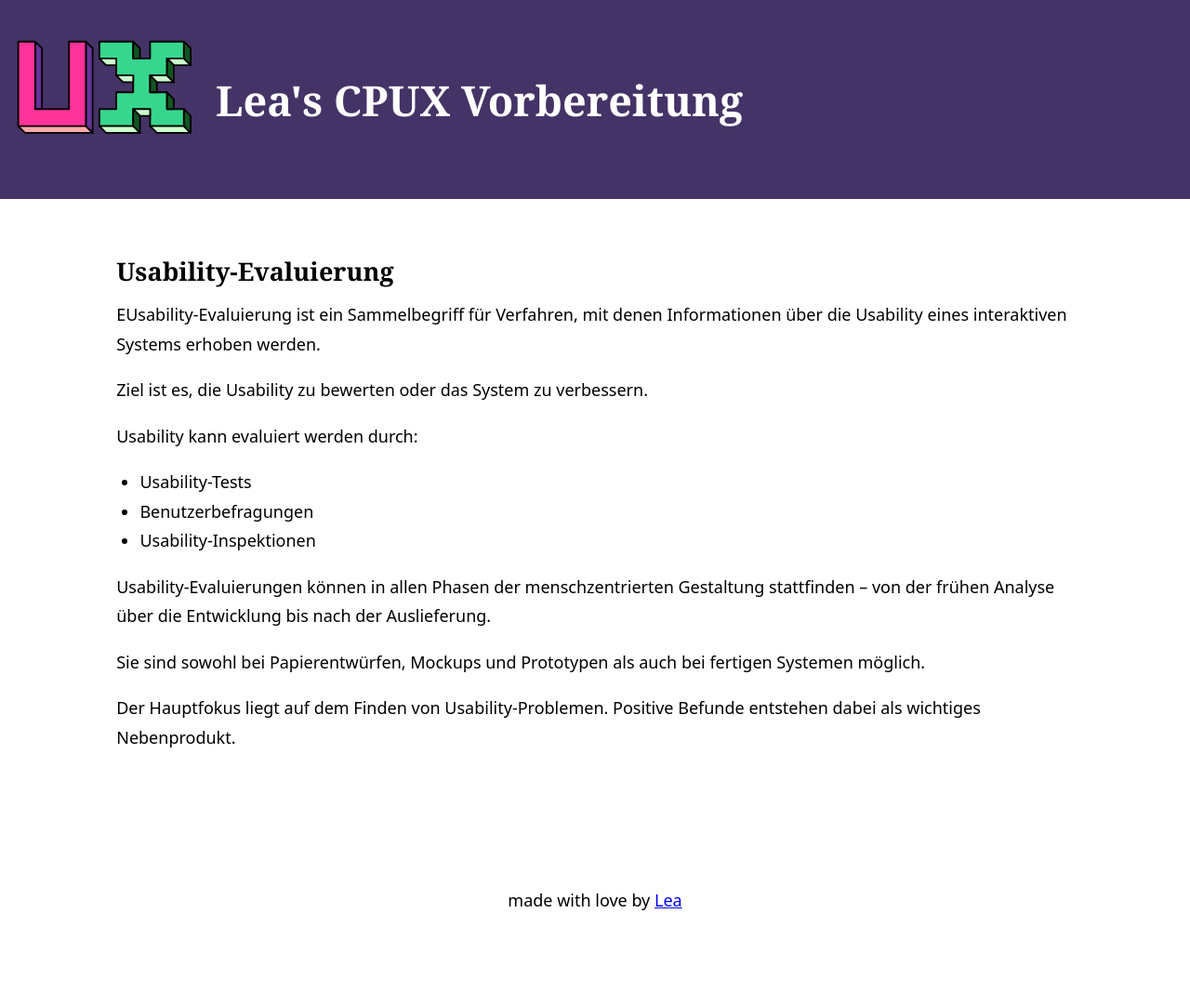
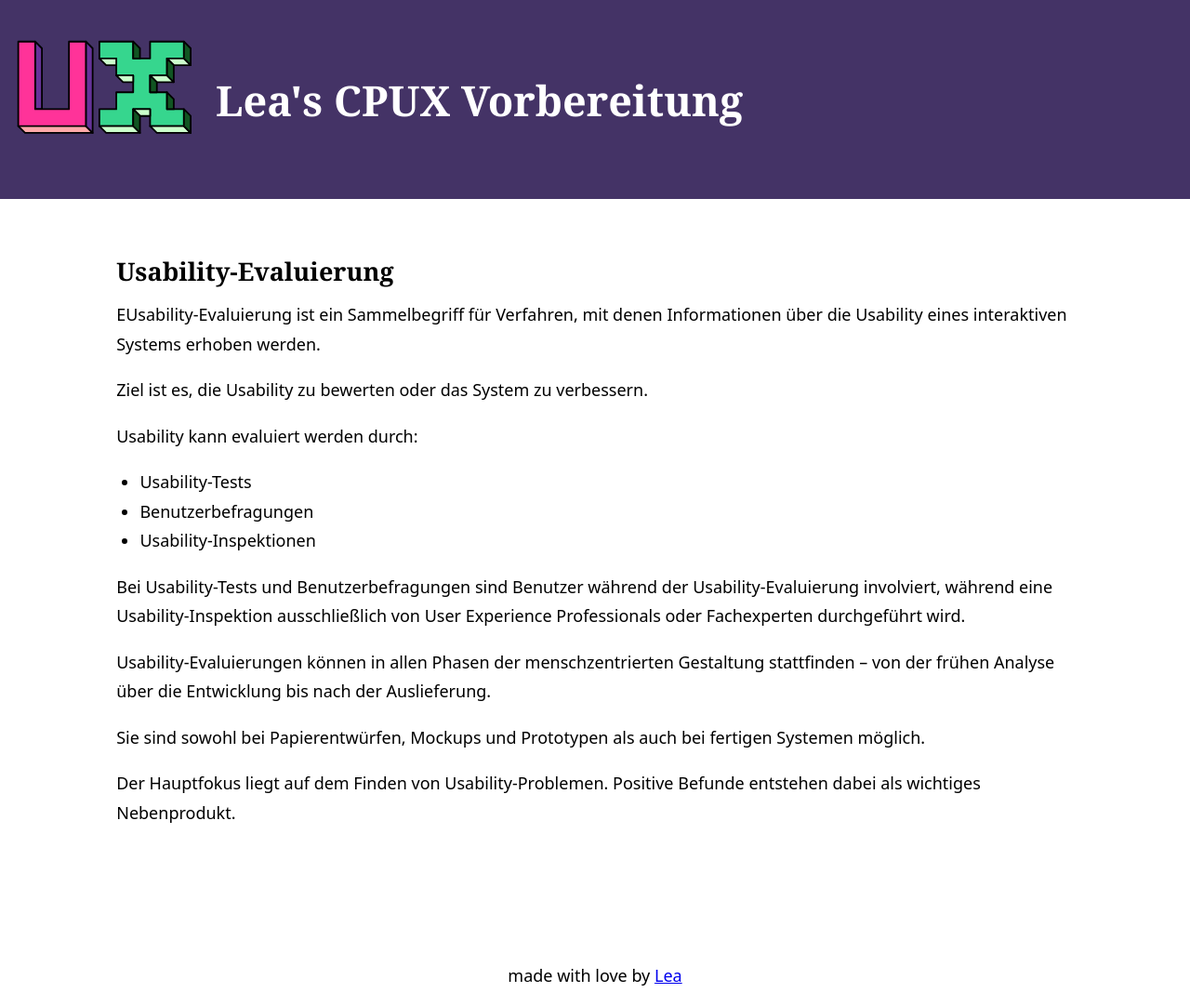
Before and after one commit to learosema/cpux-prep, a Jekyll site: the page built from usability-evaluierung/usability-evaluierung.md, in a window 1280 px wide. Shown: the whole page at 93% size. Built offline with Jekyll 4.4.1, drawn with Linux system fonts in a browser that asks for light colours; our own code applies the rules of GitHub Pages for plain Markdown files; before the commit the page ends 1001 px from its top, so only the background shows below that.

Commit message:
chore: add one important thing

```diff
--- a/usability-evaluierung/usability-evaluierung.md
+++ b/usability-evaluierung/usability-evaluierung.md
@@ -11,6 +11,10 @@ Usability kann evaluiert werden durch:
 - Benutzerbefragungen
 - Usability-Inspektionen
 
+Bei Usability-Tests und Benutzerbefragungen sind Benutzer während der
+Usability-Evaluierung involviert, während eine Usability-Inspektion ausschließlich
+von User Experience Professionals oder Fachexperten durchgeführt wird.
+
 Usability-Evaluierungen können in allen Phasen der menschzentrierten Gestaltung
 stattfinden – von der frühen Analyse über die Entwicklung bis nach der
 Auslieferung.
```
